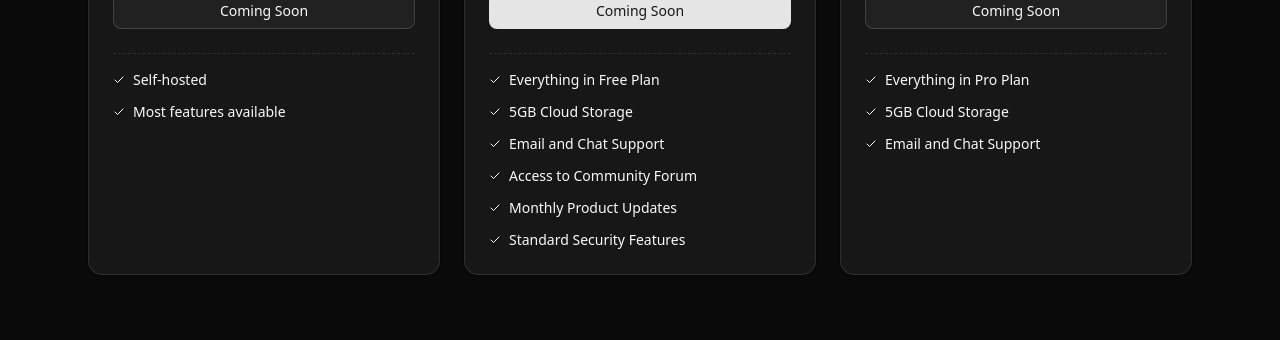
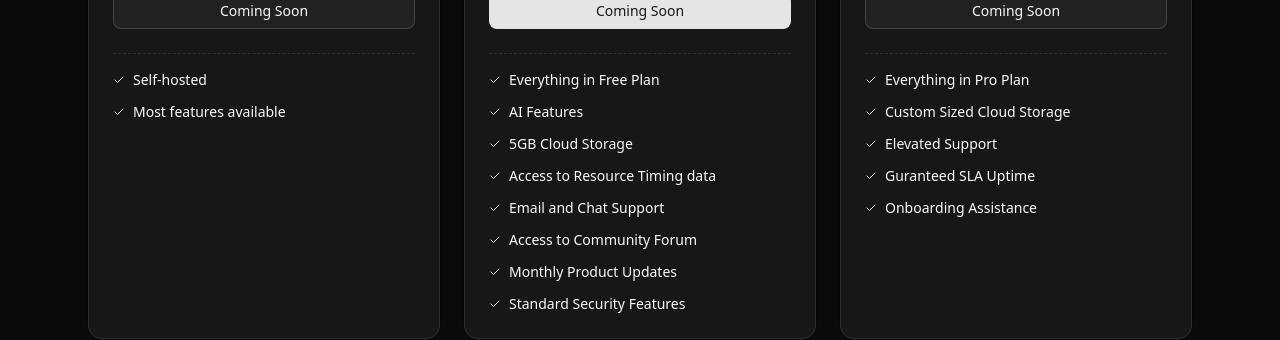
Before and after one commit to basicrum/basicrum-website, a Next.js app: page /pricing in a window 1280 px wide. Shown: the part 462-802 px from the top of the page. Built offline with nearby package versions, Linux system fonts and the light colour scheme; no server answers.

Commit message:
Update pricing.tsx

```diff
--- a/src/components/pricing.tsx
+++ b/src/components/pricing.tsx
@@ -74,7 +74,9 @@ export default function Pricing() {
 							<ul className="list-outside space-y-3 text-sm">
 								{[
 									"Everything in Free Plan",
+									"AI Features",
 									"5GB Cloud Storage",
+									"Access to Resource Timing data",
 									"Email and Chat Support",
 									"Access to Community Forum",
 									"Monthly Product Updates",
@@ -110,8 +112,10 @@ export default function Pricing() {
 							<ul className="list-outside space-y-3 text-sm">
 								{[
 									"Everything in Pro Plan",
-									"5GB Cloud Storage",
-									"Email and Chat Support",
+									"Custom Sized Cloud Storage",
+									"Elevated Support",
+									"Guranteed SLA Uptime",
+									"Onboarding Assistance",
 								].map((item, index) => (
 									<li key={index} className="flex items-center gap-2">
 										<Check className="size-3" />
```
